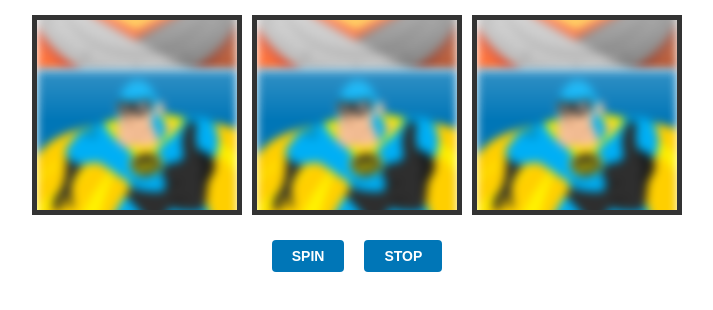
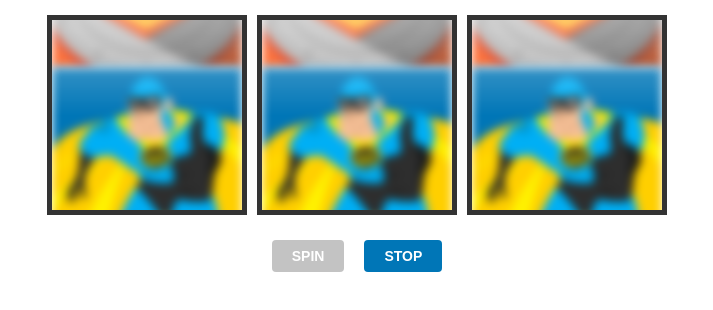
Before and after one commit to iamleigh/wpmudev-jackpot, a plain HTML site: page index.html in a window 1280 px wide. Both pictures are taken after a click on the button "SPIN". Shown: the whole page, without its empty margins (283-996 px from the left). Drawn offline with Linux system fonts and the light colour scheme.

Commit message:
:package: WPMU DEV Jackpot v0.0.7

```diff
--- a/assets/css/main.css
+++ b/assets/css/main.css
@@ -32,6 +32,7 @@ button {
 
 button:disabled,
 button[disabled] {
+	opacity: 0.5;
 	background-color: #888;
 	pointer-events: none;
 }
@@ -54,8 +55,8 @@ button[disabled] {
 }
 
 #my-machine .slot-machine [class*="img-"] {
-	width: 200px;
-	height: 200px;
+	width: 190px;
+	height: 190px;
 	background-repeat: no-repeat;
 	background-color: transparent;
 	background-position: center;
--- a/assets/js/main.js
+++ b/assets/js/main.js
@@ -24,6 +24,7 @@
 		mCasino1.shuffle(9999);
 		mCasino2.shuffle(9999);
 		mCasino3.shuffle(9999);
+		btnShuffle.setAttribute( 'disabled', '' );
 		btnStop.removeAttribute( 'disabled' );
 	  });
 
@@ -38,6 +39,7 @@
 		  case 1:
 			mCasino3.stop();
 			btnStop.setAttribute( 'disabled', '' );
+			btnShuffle.removeAttribute( 'disabled' );
 			break;
 		}
 		count--;
--- a/index.html
+++ b/index.html
@@ -43,6 +43,8 @@
 
 			</div>
 
+			<div id="my-machine-result"></div>
+
 		</div>
 
 		<script src="assets/js/jquery.min.js" ></script>
```
Also changed, not shown: assets/images/one-bottom.png (deleted), assets/images/one-bottom@2x.png (deleted), assets/images/one-top.png (deleted), assets/images/one-top@2x.png (deleted), assets/images/three-bottom.png (deleted), assets/images/three-bottom@2x.png (deleted), assets/images/three-top.png (deleted), assets/images/three-top@2x.png (deleted), assets/images/two-bottom.png (deleted), assets/images/two-bottom@2x.png (deleted), assets/images/two-top.png (deleted), assets/images/two-top@2x.png (deleted).
